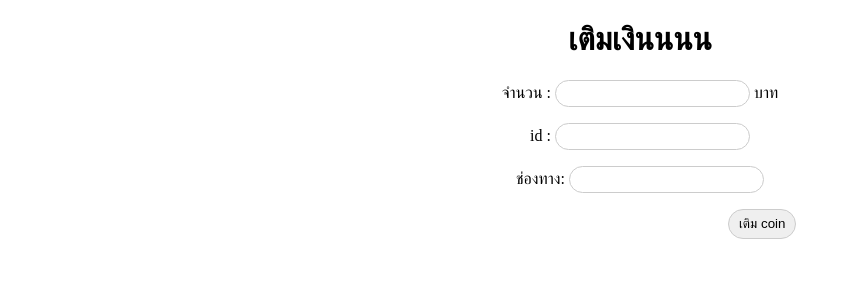
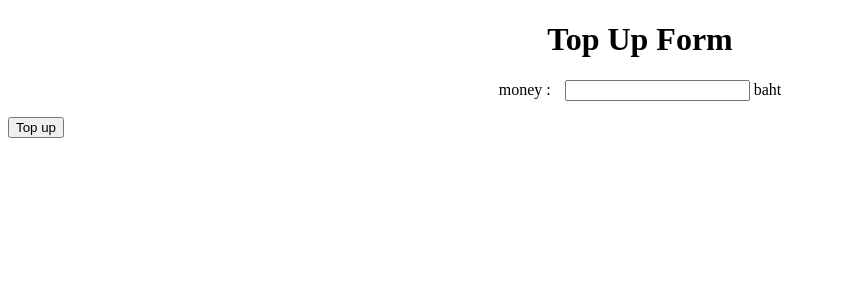
Before and after one commit to monsacc/Bailan, a Python web app: template Bailan-Baijai-main/template/top_up.html in a window 1280 px wide. Shown: the top 300 px of the page, without its empty margins (0-851 px from the left). Run offline with Jinja, Linux system fonts and the light colour scheme; the template is opened without the code that fills it, so the values that code supplies are empty.

Commit message:
add page top up and show chanels leaw

```diff
--- a/Bailan-Baijai-main/main.py
+++ b/Bailan-Baijai-main/main.py
@@ -197,7 +197,7 @@ async def show_payment_method()->dict:
 
 @app.post("/top_up", tags=['Money'])
 async def top_up(account_id : int, money : coinInput, chanel_id:int):
-    return {controller.top_up(account_id, money.coin,chanel_id)}
+    return {"status" : controller.top_up(account_id, money.coin,chanel_id)}
 
 @app.post("/transfer", tags=['Money'])
 async def transfer_coin_to_money(writer_id:int, data: coinInput):
--- a/Bailan-Baijai-main/routers/Controller_class.py
+++ b/Bailan-Baijai-main/routers/Controller_class.py
@@ -293,7 +293,11 @@ class Controller:
     def show_payment_method(self):
         chanels = []
         for c in self.__payment_method_list:
-             chanels.append({c.chanel_id : c.chanel_name})
+             format = {
+                 "id":c.chanel_id,
+                "name":c.chanel_name
+             }
+             chanels.append(format)
         return chanels
 
     def top_up(self, id_account, money, chanel):
--- /dev/null
+++ b/Bailan-Baijai-main/tempCodeRunnerFile.py
@@ -0,0 +1,3 @@
+@app.get("/chanels",tags=["Money"])
+async def show_payment_method()->dict:
+    return {"chanels":controller.show_payment_method()}
--- a/Bailan-Baijai-main/template/index.html
+++ b/Bailan-Baijai-main/template/index.html
@@ -17,6 +17,7 @@
             <input id="search_by_name" type="text" placeholder="Search...">
             <button onclick="search_by_name()">Search</button>
         </div>
+
         <!--ตระกร้า -->
             <div class="cart-container">
                 <a href="cart.html">
--- a/Bailan-Baijai-main/template/index.js
+++ b/Bailan-Baijai-main/template/index.js
@@ -14,21 +14,27 @@ async function search_by_name() {
   displayBookList(book_list);
 }
 
-async function search_by_name() {
-  const input = document.getElementById("search_by_name").value;
-  const content = document.getElementById("content");
-  console.log(input);
+async function get_chanels() {
+  const response = await axios.get(`http://127.0.0.1:8000/chanels`);
+  console.log(response.data);
+  const chanel = response.data['chanels'];
+  displayChanels(chanel);
+  console.log(chanel)
 
-  const response = await axios.get(
-    `http://127.0.0.1:8000/search_book_by_name?name=${input}`
-  );
+}
 
-  console.log(response.data);
+function displayChanels(channels) {
+  const payment_chanel = document.getElementById('chanels');
+  payment_chanel.innerHTML = ``;
 
-  const book_list = response.data.book_list;
+  channels.forEach(chanel => {
+    const div = document.createElement('div');
+    div.innerHTML = `<p>${chanel.id} ${chanel.name}</p>`;
+    payment_chanel.appendChild(div);
+  });
+}
 
-  displayBookList(book_list);
-}
+
 
 async function get_book_info(id) {
   const response = await axios.get(
--- a/Bailan-Baijai-main/template/top_up.html
+++ b/Bailan-Baijai-main/template/top_up.html
@@ -6,33 +6,33 @@
     <meta charset="UTF-8">
     <meta name="viewport" content="width=device-width, initial-scale=1.0">
     <link rel="stylesheet" href="top_up.css">
+    <script src="https://cdn.jsdelivr.net/npm/axios/dist/axios.min.js"></script>
+    <script src="index.js"></script>
+    <title>Top Up Page</title>
 
-    <title>Top Up Page</title>
 </head>
 <body>
+    <h1>Top Up Form</h1>
+    <div id="chanels">
+      <!--show payment chanel-->
+    </div>
 
-    <div class="top_up-content">
-        <h1>เติมเงินนนน</h1>
-    <!--ช่องกรอกเงิน-->
-        <div class="money-container">
-            <p>จำนวน : <input id="search_by_name" type="text" placeholder=" "> บาท</p>
+    <div class="top_up-container">
+      <p>
+        money : <input style="margin-left: 10px;" id="search_by_name" type="text"> baht
+      </p>
+      <button onclick="search_by_name()">Top up</button>
 
-        </div>
-
-    <!--ช่องกรอกid-->
-        <div class="id-container">
-            <p>id : <input id="search_by_name" type="text" placeholder=" "> </p>
-        </div>
-
-    <!--ช่องกรอกช่องทาง-->
-        <div class="chanel-container">
-            <p>ช่องทาง: <input id="search_by_name" type="text" placeholder=" "> </p>
-
-        </div>
-    <!--ปุ่มเติมเงิน-->
-        <button onclick="search_by_name()">เติม coin</button>
+    </div>
 
 
-    </div>
+    <script>
+      window.onload = function() {
+         get_chanels()
+      };
+  </script>
+
+
+
 </body>
 </html>
```
